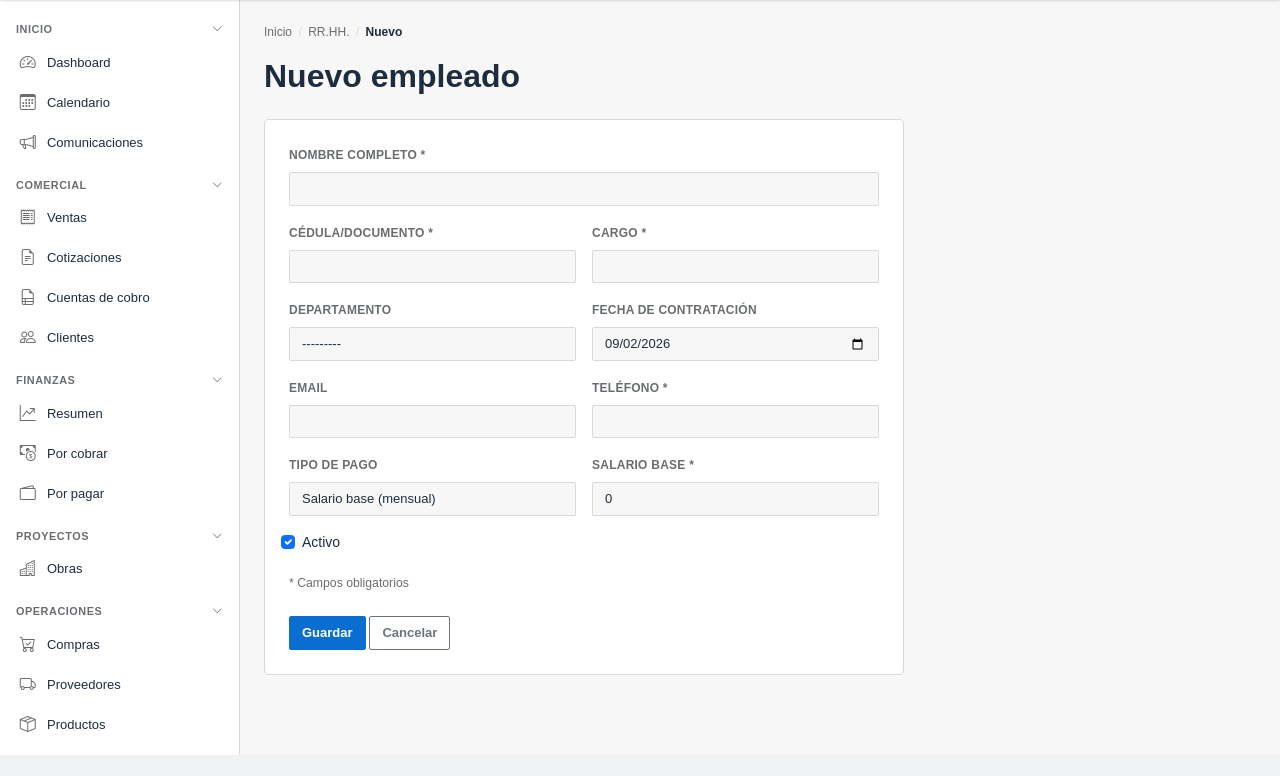
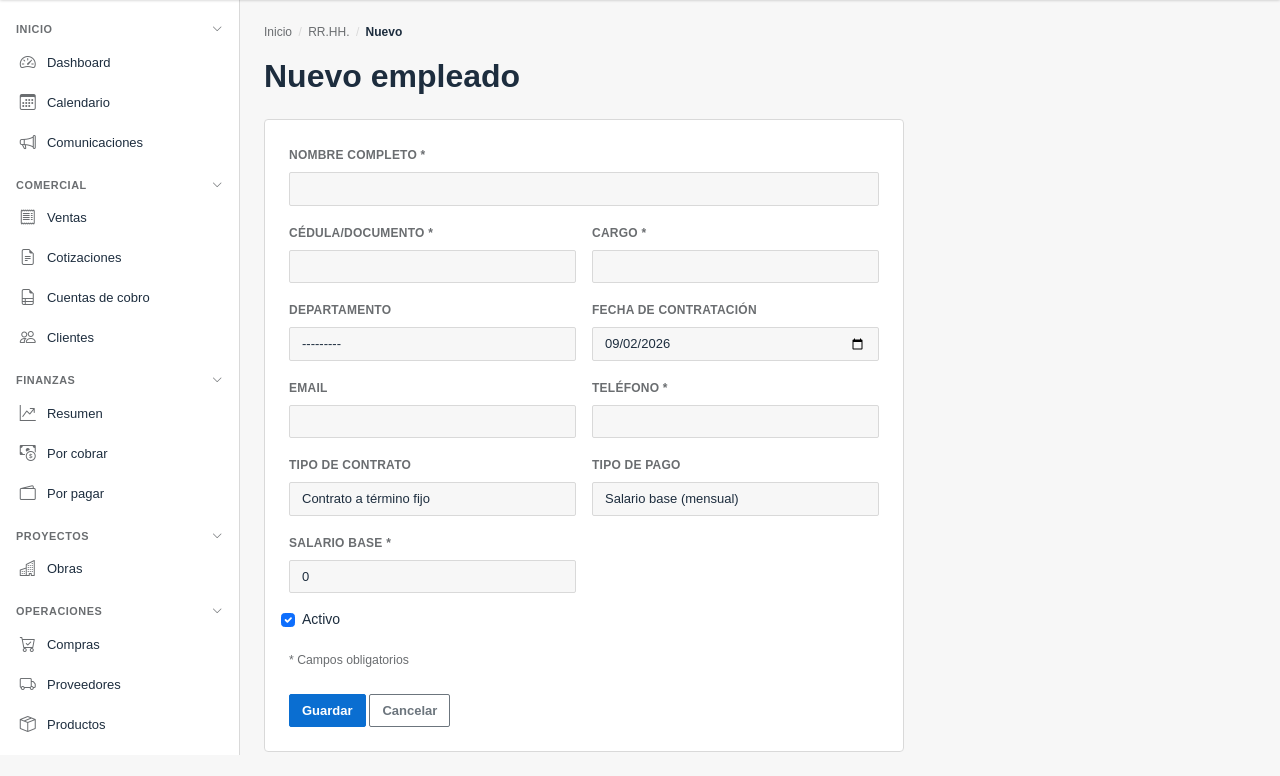
Before and after one commit to juanca9640ia-stack/-git-remote-add-origin-...-git-push-., a Django app: page /rrhh/empleados/nuevo/ in a window 1280 px wide. Shown: the part 45-821 px from the top of the page. Before the commit the page ends 800 px from the top, so only its background shows below. Run offline with Django 4.2, Linux system fonts and the light colour scheme; the visitor is signed in with stand-in values (Sample User, id 1); data comes from the database, SQL or seed files in the repository; data that the repository does not hold is empty.

Commit message:
Empleado: tipo de contrato (término fijo / prestación de servicios)
- Nuevo campo tipo_contrato en Empleado, con las dos opciones pedidas.
- Regla de negocio: un contrato de prestación de servicios siempre se
  paga por día trabajado. Se refuerza en dos capas:
  - Modelo (Empleado.save()): corrige tipo_pago a 'día' sin importar
    por dónde se haya creado o editado el registro.
  - Formulario (EmpleadoForm.clean()): fuerza el mismo valor antes de
    validar, así exige 'valor por día' y no 'salario base'.
- En el formulario, elegir 'Prestación de servicios' cambia el tipo de
  pago a 'Por día trabajado' automáticamente y lo bloquea (visualmente,
  sin usar 'disabled' para no perder el valor al enviar el formulario),
  con un aviso explicando por qué.
- El tipo de contrato queda visible como badge en el detalle del
  empleado.
- 247/247 tests OK (6 nuevos), verificado en navegador.

```diff
--- a/rrhh/forms.py
+++ b/rrhh/forms.py
@@ -27,7 +27,7 @@ class EmpleadoForm(forms.ModelForm):
         model = Empleado
         fields = [
             "nombre_completo", "documento", "cargo", "departamento",
-            "email", "telefono", "fecha_contratacion", "tipo_pago",
+            "email", "telefono", "fecha_contratacion", "tipo_contrato", "tipo_pago",
             "salario_base", "valor_dia", "activo",
         ]
         widgets = {
@@ -44,6 +44,12 @@ class EmpleadoForm(forms.ModelForm):
 
     def clean(self):
         cleaned_data = super().clean()
+        # Un contrato de prestación de servicios siempre se paga por día: se
+        # fuerza aquí (además de en el modelo) para que la validación de abajo
+        # exija el campo correcto, sin importar lo que haya llegado del formulario.
+        if cleaned_data.get("tipo_contrato") == Empleado.PRESTACION_SERVICIOS:
+            cleaned_data["tipo_pago"] = Empleado.PAGO_DIA
+
         tipo_pago = cleaned_data.get("tipo_pago")
         if tipo_pago == Empleado.PAGO_SALARIO and not cleaned_data.get("salario_base"):
             self.add_error("salario_base", "Ingresa el salario base para este tipo de pago.")
--- a/rrhh/models.py
+++ b/rrhh/models.py
@@ -64,6 +64,13 @@ class Empleado(models.Model):
         (PAGO_DIA, "Por día trabajado"),
     ]
 
+    TERMINO_FIJO = "termino_fijo"
+    PRESTACION_SERVICIOS = "prestacion_servicios"
+    TIPO_CONTRATO_CHOICES = [
+        (TERMINO_FIJO, "Contrato a término fijo"),
+        (PRESTACION_SERVICIOS, "Contrato de prestación de servicios"),
+    ]
+
     empresa = models.ForeignKey(
         "core.Empresa", on_delete=models.PROTECT, default=1, related_name="+",
         help_text="Inquilino (empresa) al que pertenece este registro.",
@@ -80,6 +87,10 @@ class Empleado(models.Model):
     email = models.EmailField(blank=True)
     telefono = models.CharField(max_length=30)
     fecha_contratacion = models.DateField(default=timezone.localdate)
+    tipo_contrato = models.CharField(
+        "Tipo de contrato", max_length=25, choices=TIPO_CONTRATO_CHOICES, default=TERMINO_FIJO,
+        help_text="Un contrato de prestación de servicios siempre se paga por día trabajado.",
+    )
     tipo_pago = models.CharField(
         "Tipo de pago", max_length=10, choices=TIPO_PAGO_CHOICES, default=PAGO_SALARIO
     )
@@ -103,6 +114,14 @@ class Empleado(models.Model):
 
     def get_absolute_url(self):
         return reverse("rrhh:empleado_detalle", args=[self.pk])
+
+    def save(self, *args, **kwargs):
+        # Un contrato de prestación de servicios siempre se paga por día: se
+        # refuerza aquí (no solo en el formulario) para que ninguna vía de
+        # creación/edición pueda dejarlo inconsistente.
+        if self.tipo_contrato == self.PRESTACION_SERVICIOS:
+            self.tipo_pago = self.PAGO_DIA
+        super().save(*args, **kwargs)
 
 
 class Asistencia(models.Model):
--- a/rrhh/templates/rrhh/empleado_detalle.html
+++ b/rrhh/templates/rrhh/empleado_detalle.html
@@ -11,6 +11,7 @@
                 {% if empleado.activo %}<span class="badge bg-success align-middle">Activo</span>{% else %}<span class="badge bg-secondary align-middle">Inactivo</span>{% endif %}
             </h2>
             <span class="text-muted">{{ empleado.cargo }} {% if empleado.departamento %}· {{ empleado.departamento }}{% endif %}</span>
+            <span class="badge bg-light text-dark border ms-1">{{ empleado.get_tipo_contrato_display }}</span>
         </div>
     </div>
     <a href="{% url 'rrhh:empleado_editar' empleado.pk %}" class="btn btn-outline-secondary"><i class="bi bi-pencil me-1"></i>Editar</a>
--- a/rrhh/templates/rrhh/empleado_form.html
+++ b/rrhh/templates/rrhh/empleado_form.html
@@ -39,8 +39,15 @@
                 {% if form.telefono.errors %}<div class="text-danger small">{{ form.telefono.errors|join:" " }}</div>{% endif %}
             </div>
             <div class="col-md-6">
+                <label class="form-label">Tipo de contrato</label>
+                {{ form.tipo_contrato }}
+            </div>
+            <div class="col-md-6">
                 <label class="form-label">Tipo de pago</label>
                 {{ form.tipo_pago }}
+                <small class="text-muted" id="aviso-pago-por-dia" style="display:none; margin-top:.25rem;">
+                    La prestación de servicios siempre se paga por día trabajado.
+                </small>
             </div>
             <div class="col-md-6" id="campo-salario-base">
                 <label class="form-label">Salario base *</label>
@@ -66,18 +73,39 @@
 </div>
 <script>
 (function () {
+    var tipoContrato = document.getElementById('{{ form.tipo_contrato.id_for_label }}');
     var tipoPago = document.getElementById('{{ form.tipo_pago.id_for_label }}');
     var campoSalario = document.getElementById('campo-salario-base');
     var campoDia = document.getElementById('campo-valor-dia');
+    var avisoPorDia = document.getElementById('aviso-pago-por-dia');
 
-    function actualizar() {
+    function actualizarCamposPago() {
         var esDia = tipoPago.value === 'dia';
         campoSalario.style.display = esDia ? 'none' : '';
         campoDia.style.display = esDia ? '' : 'none';
     }
 
-    tipoPago.addEventListener('change', actualizar);
-    actualizar();
+    function actualizarSegunContrato() {
+        // No se usa "disabled": un <select> deshabilitado no se envía en el
+        // POST. Se bloquea la interacción visualmente (pointer-events) pero
+        // el valor sigue viajando con el formulario.
+        var esPrestacionServicios = tipoContrato.value === 'prestacion_servicios';
+        if (esPrestacionServicios) {
+            tipoPago.value = 'dia';
+            tipoPago.style.pointerEvents = 'none';
+            tipoPago.style.backgroundColor = '#e9ecef';
+            avisoPorDia.style.display = '';
+        } else {
+            tipoPago.style.pointerEvents = '';
+            tipoPago.style.backgroundColor = '';
+            avisoPorDia.style.display = 'none';
+        }
+        actualizarCamposPago();
+    }
+
+    tipoPago.addEventListener('change', actualizarCamposPago);
+    tipoContrato.addEventListener('change', actualizarSegunContrato);
+    actualizarSegunContrato();
 })();
 </script>
 {% endblock %}
```
Also changed, not shown: rrhh/tests.py (+35 -0 lines), rrhh/migrations/0010_empleado_tipo_contrato.py (added).
